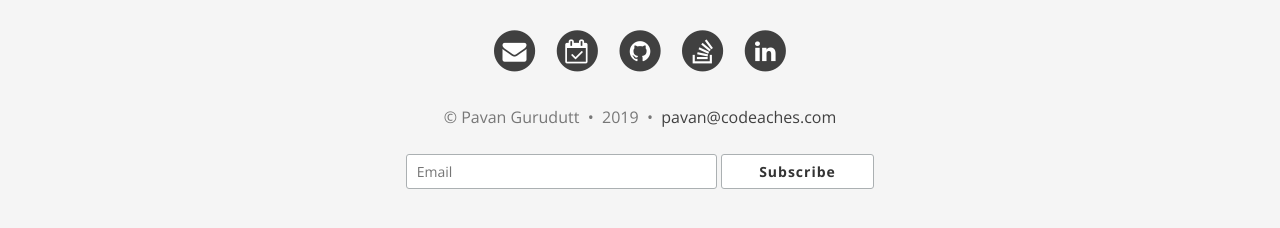
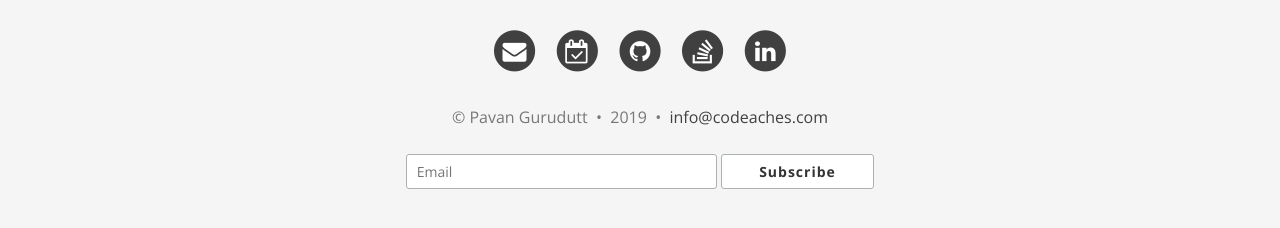
Before and after one commit to codeaches/codeaches.github.io, a Jekyll site: the page built from index.html, in a window 1280 px wide and 900 px high, scrolled down 597 px. Shown: the part 656-884 px from the top of the window. Built offline with Jekyll 4.4.1, drawn with Linux system fonts in a browser that asks for light colours; nearby versions of some CDN libraries; the list of posts is cut into pages by our own code.

Commit message:
no message

```diff
--- a/_config.yml
+++ b/_config.yml
@@ -38,7 +38,7 @@ nav-search: "search"
 # Important: you must keep the "name" parameter, everything else you can remove
 author:
   name: Pavan Gurudutt
-  email: "pavan@codeaches.com"
+  email: "info@codeaches.com"
   github: codeaches
   linkedin: "in/pavan-gurudutt"
   stackoverflow: "users/10859002/pavan-gurudutt"
```
Also changed, not shown: comments-policy.md (added, +5 -0 lines).
